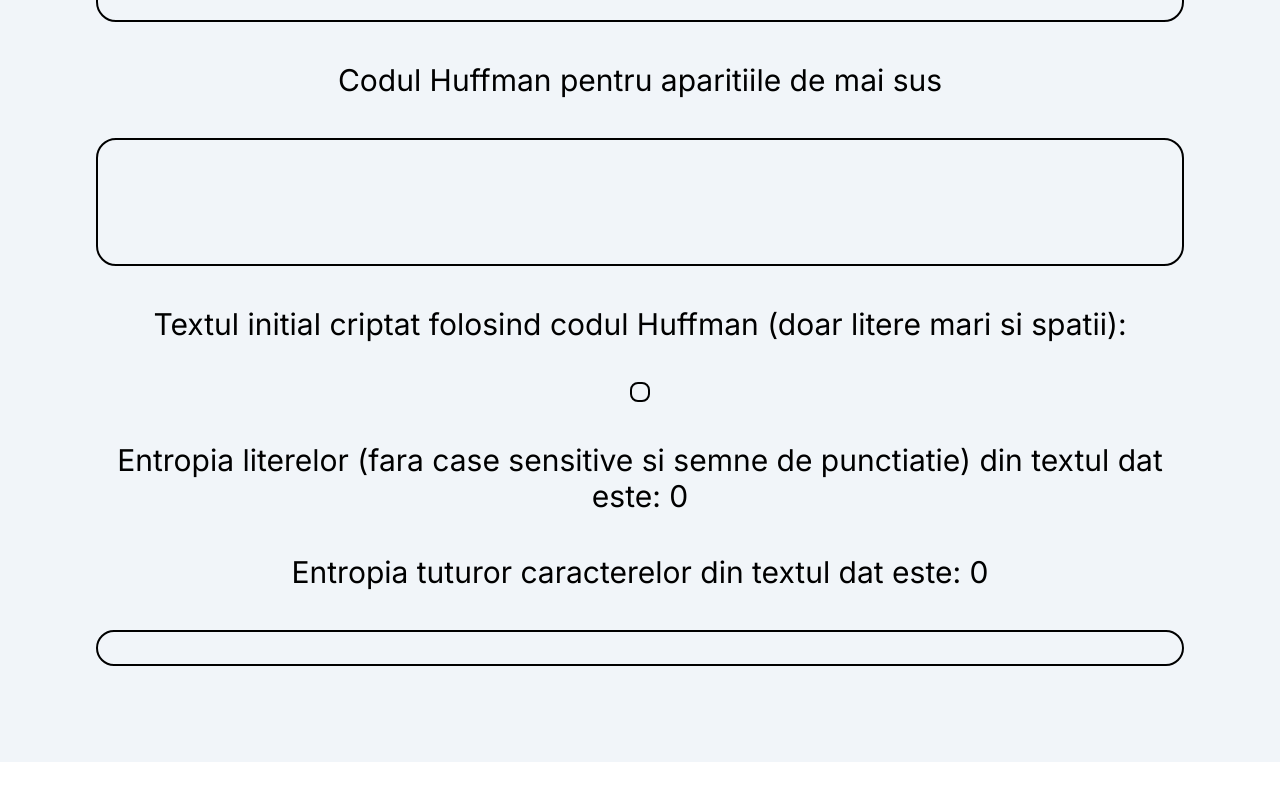
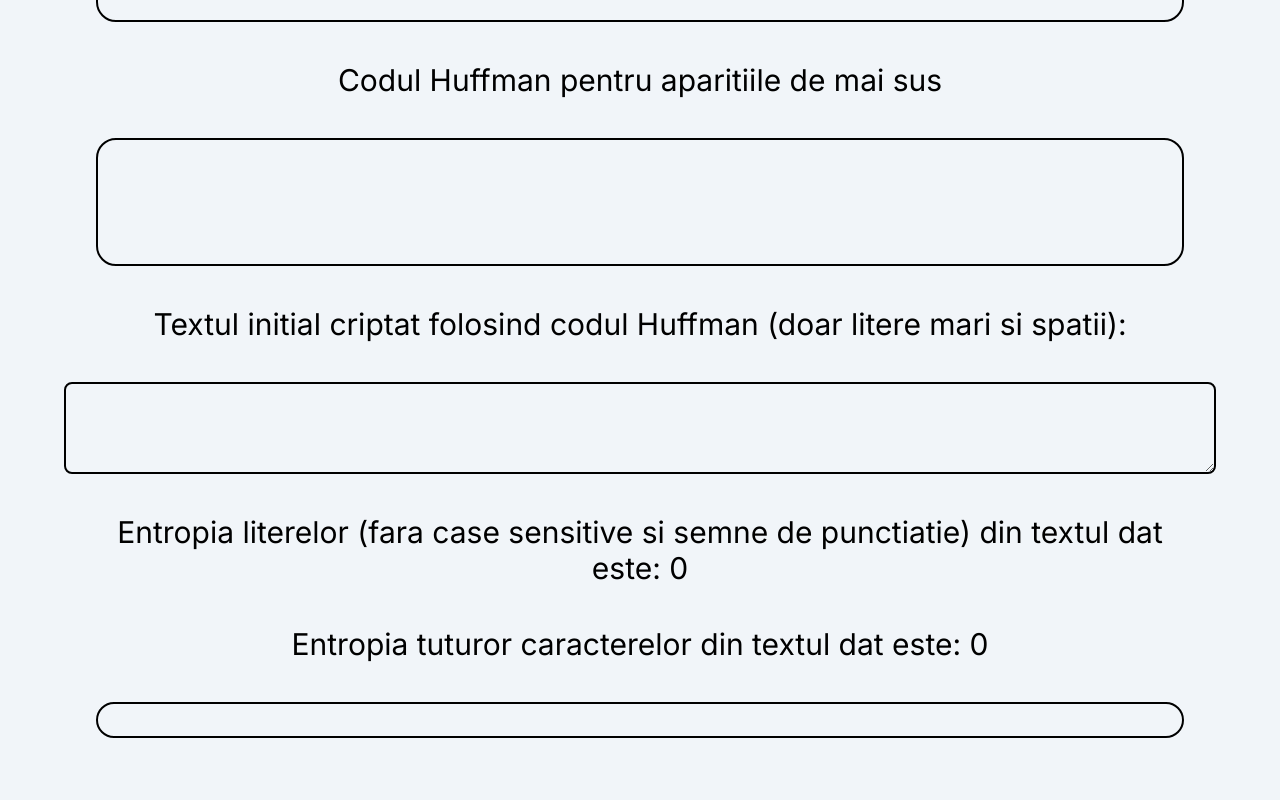
Before and after one commit to robertDinca2003/entropie-calculator, a Next.js app: page / in a window 1280 px wide. Shown: the part 1862-2662 px from the top of the page. Before the commit the page ends 2624 px from the top, so only its background shows below. Built offline with nearby package versions, Linux system fonts and the light colour scheme.

Commit message:
resolution fix

```diff
--- a/pages/index.js
+++ b/pages/index.js
@@ -301,9 +301,12 @@ export default function Home() {
         Textul initial criptat folosind codul Huffman (doar litere mari si
         spatii):
       </h1>
-      <h1 className="text-center text-lg sm:text-xl md:text-2xl lg:text-3xl p-2 border-2 rounded-lg border-black">
+      <textarea
+        readOnly
+        className="w-[90vw] text-start bg-transparent text-lg sm:text-xl md:text-2xl lg:text-3xl p-2 border-2 rounded-lg border-black"
+      >
         {cripted}
-      </h1>
+      </textarea>
       <h1 className="text-center text-lg sm:text-xl md:text-2xl lg:text-3xl">
         Entropia literelor (fara case sensitive si semne de punctiatie) din
         textul dat este: {entropieLitere}
```
